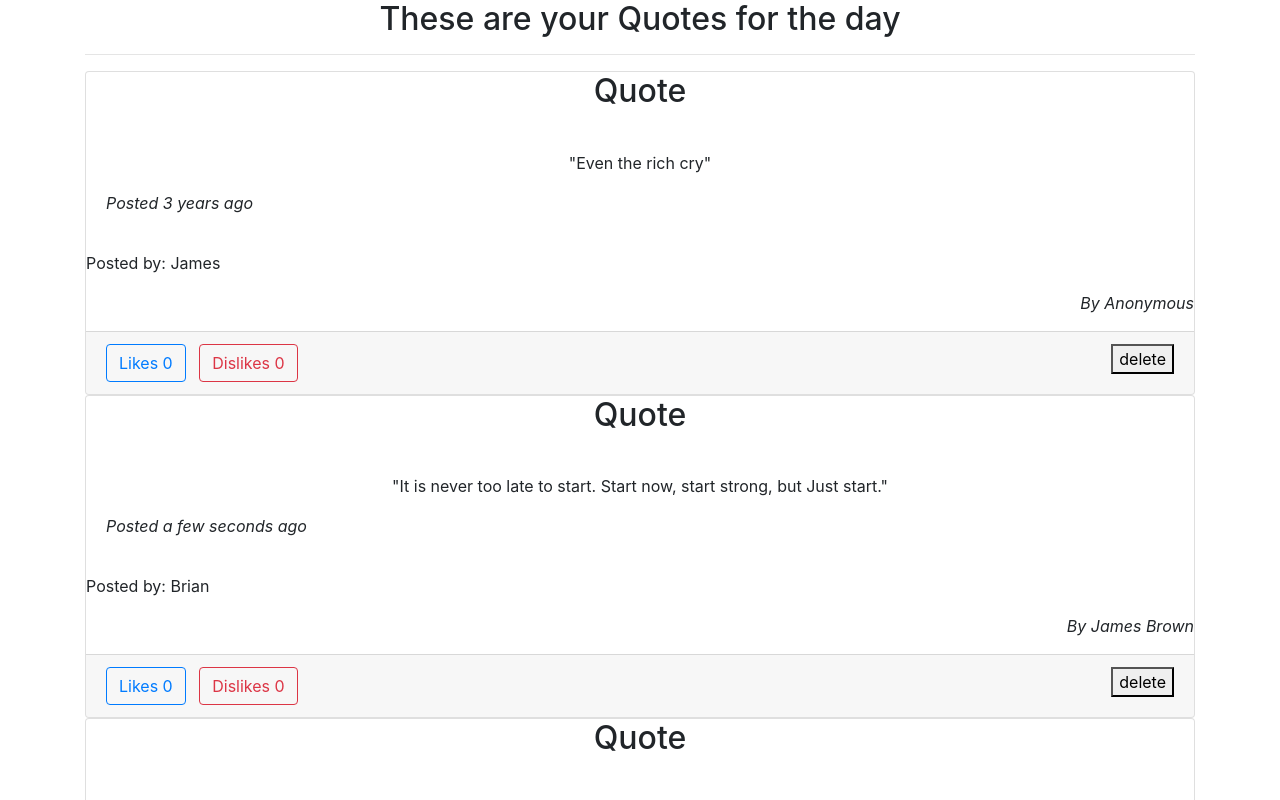
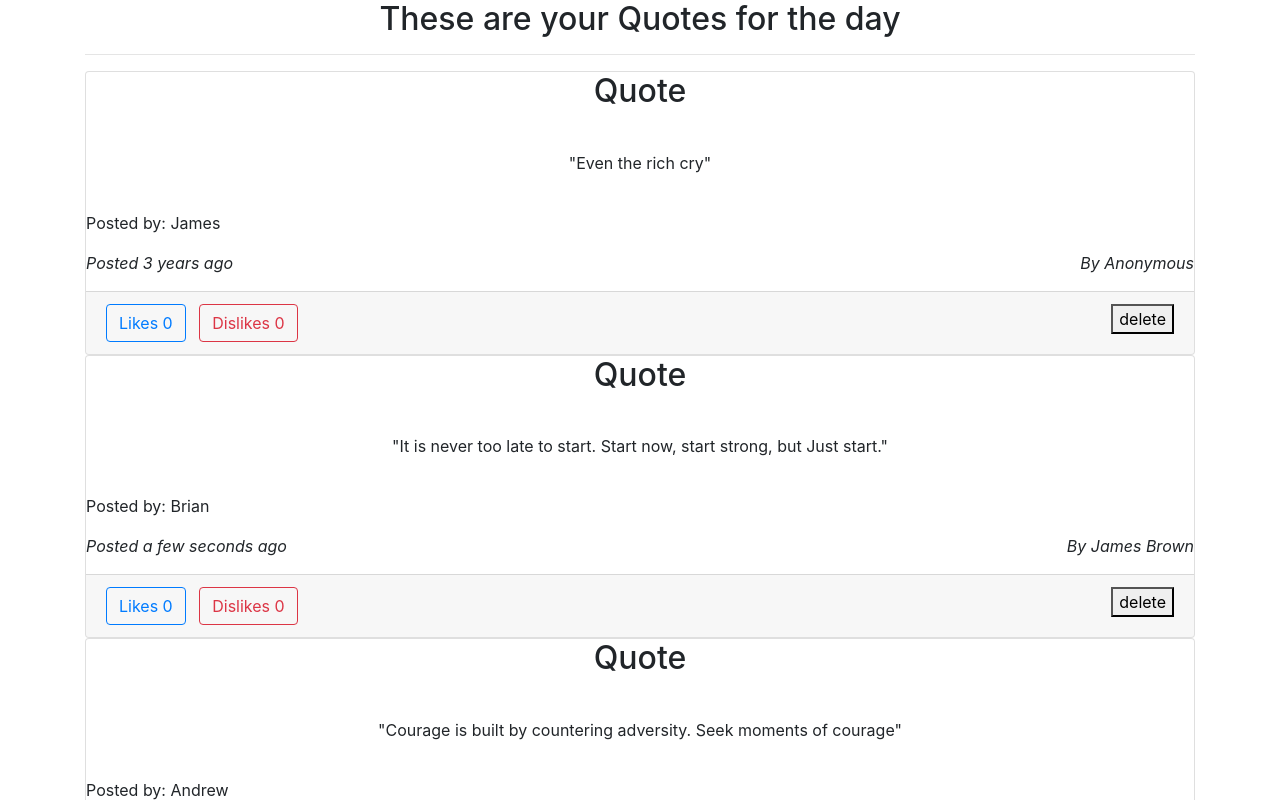
Before and after one commit to kolumr/Quotes, an Angular app: page / in a window 1280 px wide. Shown: the top 800 px of the page. Built offline with nearby package versions, Linux system fonts and the light colour scheme.

Commit message:
Implemented the time posted pipe

```diff
--- a/src/app/details/details.component.html
+++ b/src/app/details/details.component.html
@@ -1,2 +1,3 @@
 <p>Posted by: {{quote[id].poster}}<p>
 <p class ="float-right"><i>By {{quote[id].author}}</i></p>
+<p class ="float-left"><i>Posted {{quote[id].timePassed|timePosted}}</i></p>
--- a/src/app/quotes/quotes.component.html
+++ b/src/app/quotes/quotes.component.html
@@ -7,7 +7,7 @@
         </div>
         <div class="card-body text-center">
             <p id={{i}}>"{{quote.text}}"</p>
-            <p class ="float-left"><i>Posted {{quote.timePassed|timePosted}}</i></p>
+
          </div>
         <app-details [quote] = "quotes" [id] = "i"></app-details>
         <div class="card-footer text-muted">
--- a/src/app/time-posted.pipe.ts
+++ b/src/app/time-posted.pipe.ts
@@ -5,7 +5,7 @@ import { Pipe, PipeTransform } from '@angular/core';
 })
 export class TimePostedPipe implements PipeTransform {
 
-  transform(value: string): string {
+  transform(value: Date): string {
     let d = new Date(value);
     let now = new Date();
     let seconds = Math.round(Math.abs((now.getTime() - d.getTime())/1000));
```
